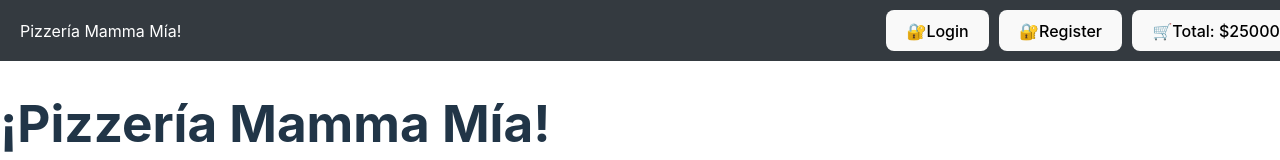
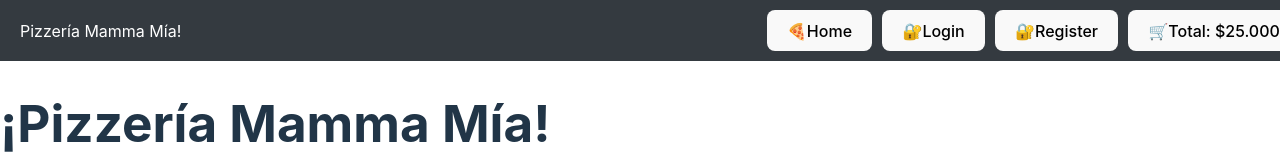
Before and after one commit to JohanMarcano/hito1, a React (Vite) app: page / in a window 1280 px wide. Shown: the top 160 px of the page. Built offline with nearby package versions, Linux system fonts and the light colour scheme.

Commit message:
corrigiendo Navbar

```diff
--- a/src/components/Navbar.jsx
+++ b/src/components/Navbar.jsx
@@ -1,6 +1,7 @@
 import React from 'react';
 import Button from 'react-bootstrap/Button';
 import './Navbar.css'; // Asegúrate de tener este archivo CSS para los estilos
+import { formatCurrency } from './utils'; // Importa la función de utilidad para formatear
 
 function Navbar() {
   const total = 25000;
@@ -10,6 +11,7 @@ function Navbar() {
     <nav className="navbar-container">
       <p className="navbar-brand">Pizzería Mamma Mía!</p>
       <ul className="navbar-list">
+        <li><Button variant="outline-light">🍕Home</Button></li>
         {token ? (
           <>
             <li><Button variant="outline-light">🔓Profile</Button></li>
@@ -21,7 +23,7 @@ function Navbar() {
             <li><Button variant="outline-light">🔐Register</Button></li>
           </>
         )}
-        <li><Button variant="outline-primary">🛒Total: ${total}</Button></li>
+        <li><Button variant="outline-light">🛒Total: ${formatCurrency(total)}</Button></li>
       </ul>
     </nav>
   );
--- /dev/null
+++ b/src/components/utils.js
@@ -0,0 +1,3 @@
+export function formatCurrency(value) {
+    return value.toLocaleString('es-CL'); // Formato de moneda de Chile (es-CL)
+}
```
